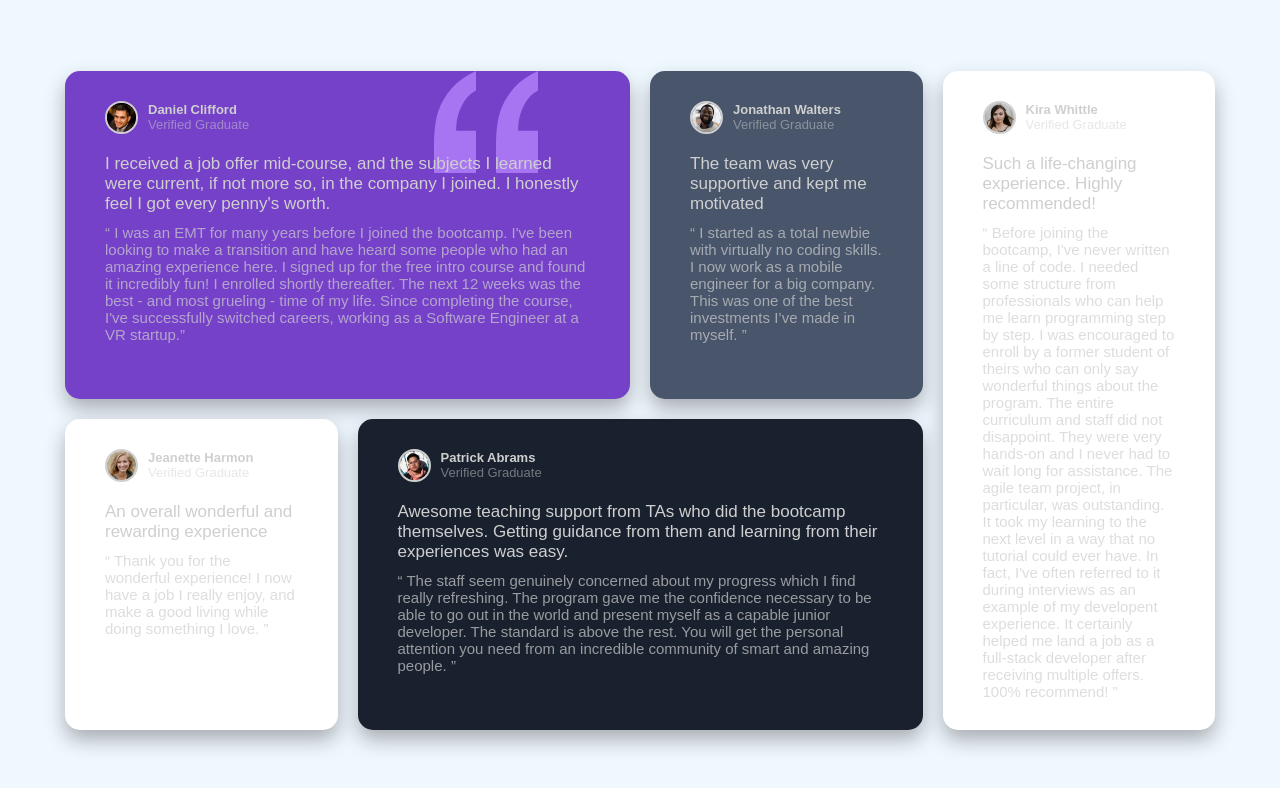
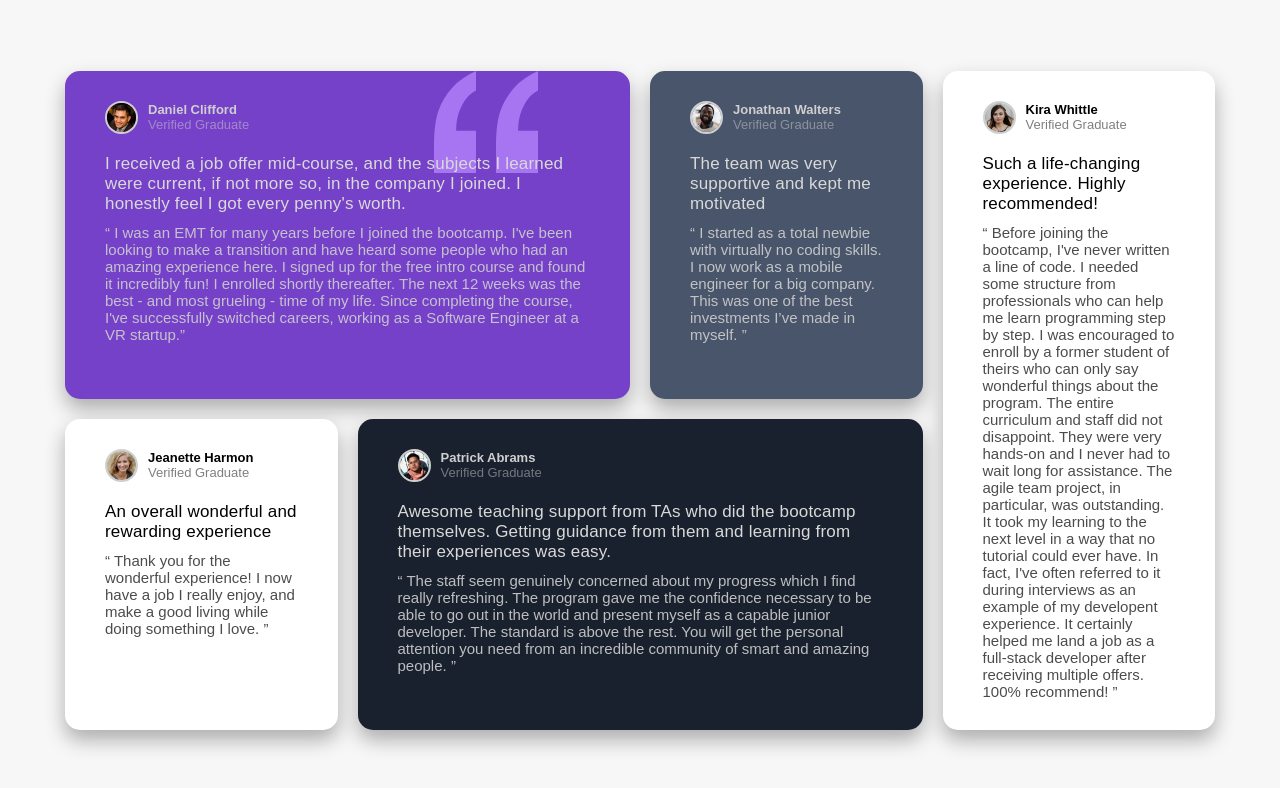
Before and after one commit to kazimalaleem/testimonials-grid-section-main, a plain HTML site: page index.html in a window 1280 px wide. Drawn offline with Linux system fonts and the light colour scheme; a web font is replaced by a local one.

Commit message:
change color

```diff
--- a/css/style.css
+++ b/css/style.css
@@ -13,7 +13,7 @@ section {
     justify-content: center;
     align-items: center;
     min-height: 100vh;
-    background-color: aliceblue;
+    background-color: rgb(247, 247, 247);
     padding-bottom: 30px;
     padding-top: 30px;
 }
@@ -48,7 +48,6 @@ section {
     border: 2px solid hsl(0, 0%, 81%);
     margin-right: 10px;
 }
-
 .testimonials-name h1 {
     font-size: 13px;
 }
@@ -58,17 +57,18 @@ section {
 }
 
 .testimonials-grid {
-    color: hsl(0, 0%, 81%);
+    color: hsl(0, 0%, 85%);;
     font-size: 17px;
     margin-top: 10px;
     margin-bottom: 10px;
+    letter-spacing: 0.19px;
 }
 
 .testimonials-section {
     color: hsl(0, 0%, 81%);
     font-size: 15px;
     margin-top: 10px;
-    opacity: 0.7;
+    opacity: 0.9;
 }
 
 .testimonials-card-1 {
@@ -97,6 +97,33 @@ section {
     grid-row: 2/3;
     grid-column: 2/4;
     background-color: hsl(219, 29%, 14%);
+}
+.testimonials-card-3 h1{
+    color: black;
+}
+.testimonials-card-3 .testimonials-title{
+    color: black;
+}
+.testimonials-card-3 .testimonials-grid{
+    color: black;
+}
+.testimonials-card-3 .testimonials-section{
+    color: black;
+    opacity: 0.7;
+}
+
+.testimonials-card-5 h1{
+    color: black;
+}
+.testimonials-card-5 .testimonials-title{
+    color: black;
+}
+.testimonials-card-5 .testimonials-grid{
+    color: black;
+}
+.testimonials-card-5 .testimonials-section{
+    color: black;
+    opacity: 0.7;
 }
 .testimonials-card-5 {
     grid-row: -1/1;
```
